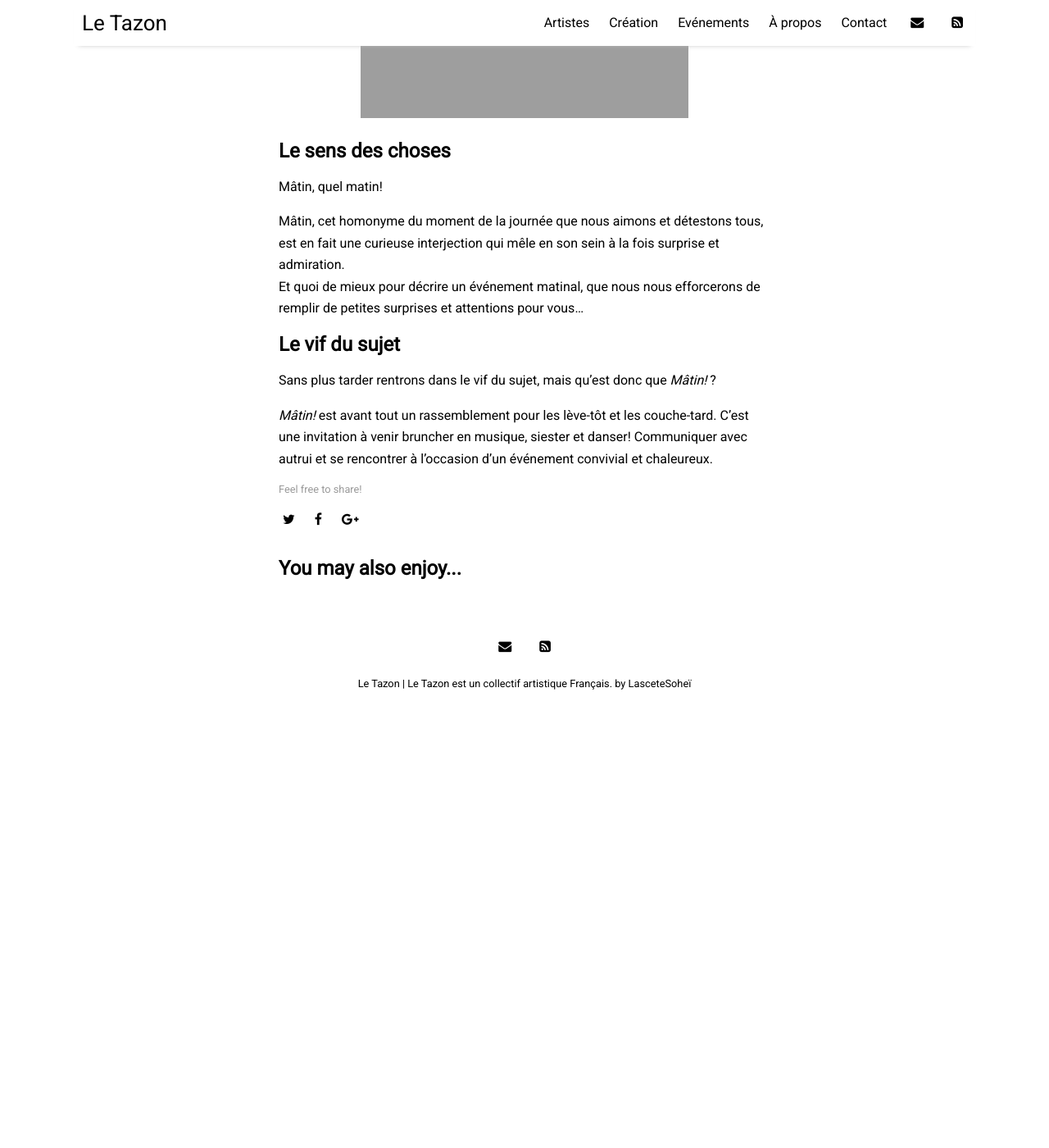
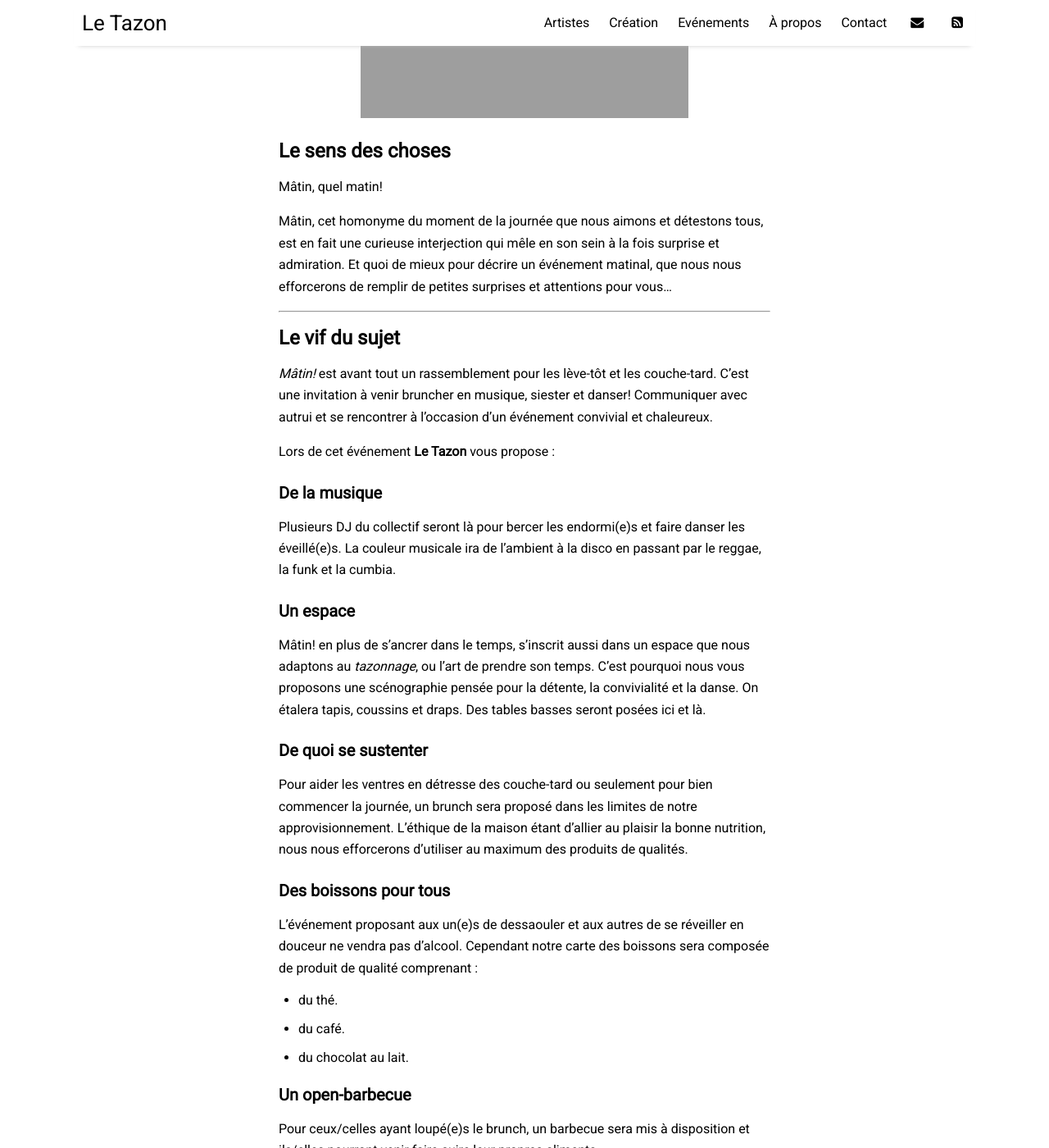
Before and after one commit to LasceteSohei/Le-Tazon, a Jekyll site: the page built from _posts/events/2018-06-21-mâtin#01.md, in a window 1280 px wide and 1400 px high, scrolled down 318 px. Shown: the whole window at 82% size. Built offline with Jekyll 4.4.1, drawn with Linux system fonts in a browser that asks for light colours; nearby versions of some CDN libraries; before the commit the page ends 1190 px from its top, so only the background shows below that; some of the changed text lies outside the part shown.

Commit message:
Adding Mâtin event

```diff
--- a/_data/settings.yml
+++ b/_data/settings.yml
@@ -23,11 +23,11 @@ social:
 
 # Customize site text
 pagination:
-  next_page: 'Newer'
-  previous_page: 'Older'
+  next_page: 'Suivant'
+  previous_page: 'Précédent'
 
-sharing_button_prompt: 'Feel free to share!'
+sharing_button_prompt: 'Que du love si tu partages!'
 
-related_posts: 'You may also enjoy...'
+related_posts: 'Peut être apprécierez vous...'
 
-post_date_prefix: 'Written on'
+post_date_prefix: 'Ecrit le'
--- a/_posts/events/2018-06-21-mâtin#01.md
+++ b/_posts/events/2018-06-21-mâtin#01.md
@@ -15,10 +15,61 @@ Mâtin, quel matin!
 Mâtin, cet homonyme du moment de la journée que nous aimons et détestons tous, est en fait une curieuse interjection qui mêle en son sein à la fois surprise et admiration.
 Et quoi de mieux pour décrire un événement matinal, que nous nous efforcerons de remplir de petites surprises et attentions pour vous...
 
+________________________________________________
+
 ## Le vif du sujet ##
-
-Sans plus tarder rentrons dans le vif du sujet, mais qu'est donc que *Mâtin!* ?
 
 *Mâtin!* est avant tout un rassemblement pour les lève-tôt et les couche-tard.
 C'est une invitation à venir bruncher en musique, siester et danser!
 Communiquer avec autrui et se rencontrer à l'occasion d'un événement convivial et chaleureux.
+
+Lors de cet événement  **Le Tazon** vous propose :
+
+### De la musique ###
+
+Plusieurs DJ du collectif seront là pour bercer les endormi(e)s et faire danser les éveillé(e)s. La couleur musicale ira de l’ambient à la disco en passant par le reggae, la funk et la cumbia.
+
+
+### Un espace ###
+
+Mâtin! en plus de s’ancrer dans le temps, s’inscrit aussi dans un espace que nous adaptons au *tazonnage*, ou l’art de prendre son temps. C’est pourquoi nous vous proposons une scénographie pensée pour la détente, la convivialité et la danse.
+On étalera tapis, coussins et draps. Des tables basses seront posées ici et là.
+
+### De quoi se sustenter ###
+
+Pour aider les ventres en détresse des couche-tard ou seulement pour bien commencer la journée, un brunch sera proposé dans les limites de notre approvisionnement.
+L'éthique de la maison étant d'allier au plaisir la bonne nutrition, nous nous efforcerons d'utiliser au maximum des produits de qualités.
+
+### Des boissons pour tous ###
+
+L’événement proposant aux un(e)s de dessaouler et aux autres de se réveiller en douceur ne vendra pas d’alcool.
+Cependant notre carte des boissons sera composée de produit de qualité comprenant :
+-  du thé.
+-  du café.
+-  du chocolat au lait.
+
+### Un open-barbecue ###
+
+Pour ceux/celles ayant loupé(e)s le brunch, un barbecue sera mis à disposition et ils/elles pourront venir faire cuire leur propres aliments.
+Le Tazon ne fournira que le matériel et le charbon.
+Une cagnotte participative pour ce dernier sera mis en place afin de rembourser les dépenses en charbon.
+
+________________________________________________
+
+## Informations générales ##
+
+-  **Durée :** 9h-15h
+-  **Lieu :** Nous gardons la surprise, mais l'endroit sera très certainement un minimum boisé.
+-  **Date :** Horizon fin Août 2018...
+
+### Le Line-Up ###
+
+À venir...
+
+### Le menu & la carte des boissons ###
+
+À venir...
+
+### Nos réseaux sociaux ###
+
+À venir...
```
